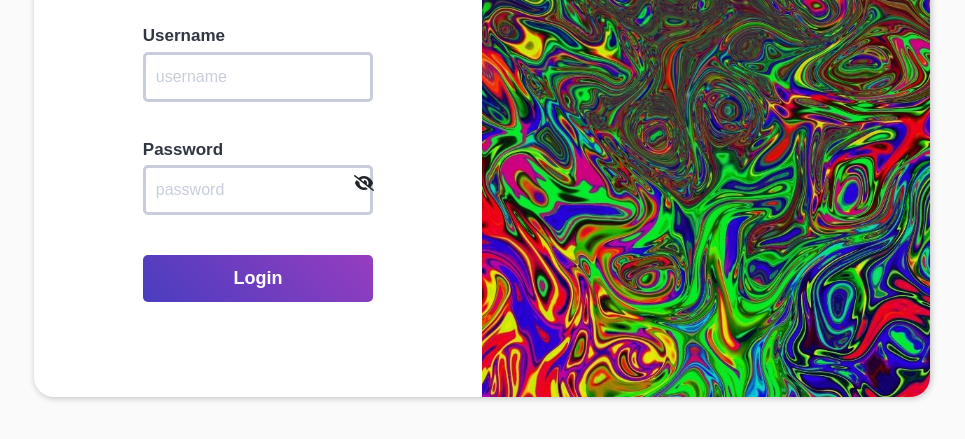
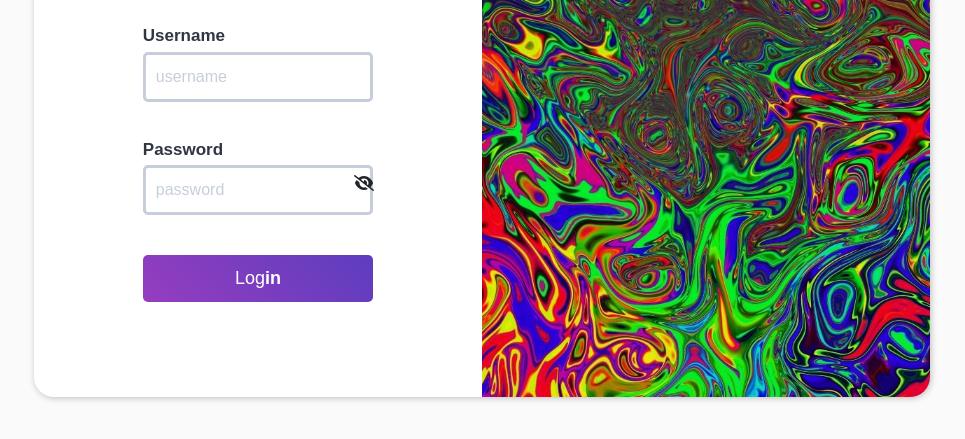
Before and after one commit to GMaysa/pharmacy, a plain HTML site: page index.html in a window 1280 px wide. Shown: the part 283-722 px from the top of the page, without its empty margins (158-1123 px from the left). Drawn offline with nearby package versions, Linux system fonts and the light colour scheme.

Commit message:
[#1] update button

```diff
--- a/index.html
+++ b/index.html
@@ -22,7 +22,7 @@
                         <i class="fa-solid pss fa-eye-slash" id="togglepassword"></i>
                         <input class="input-login" type="password" name="Password" id="password" placeholder="password"><br>
                     </form>
-                    <button type="submit" form="login-form" value="Login" id="btn-login">Login</button>
+                    <button type="submit" form="login-form" value="Login" id="btn-login">Log<span class="thin">in</span></button>
                 </div>
             </div>
             <div class="col-6 kanan"></div>
--- a/style/style.css
+++ b/style/style.css
@@ -89,21 +89,23 @@ input::placeholder{
 #btn-login{
     width: 100%;
     padding: 10px;
-    /* background-color: #4a3dbf; */
-    background: rgb(74,61,191);
-    background: linear-gradient(45deg, rgba(74,61,191,1) 0%, rgba(150,61,191,1) 100%);
     color: white;
-    font-weight: 600;
+    font-weight: 400;
     font-size: 18px;
     border-radius: 5px;
     border: none;
     margin-top: 40px;
-    transition-delay: 0.7s;
+    cursor: pointer;
+    background-image: linear-gradient(45deg, #963dbf, #4a3dbf, #963dbf);
+
+    background-size: 300%;
+    transition: all .4s ease-in-out;
 }
 
 #btn-login:hover{
-    cursor: pointer;
-    /* background-color: #963dbf; */
-    background: rgb(150,61,191);
-    background: linear-gradient(45deg, rgba(150,61,191,1) 0%, rgba(74,61,191,1) 100%);
+    background-position: 100% 0;
 }
+
+.thin{
+    font-weight: 600;
+}
```
